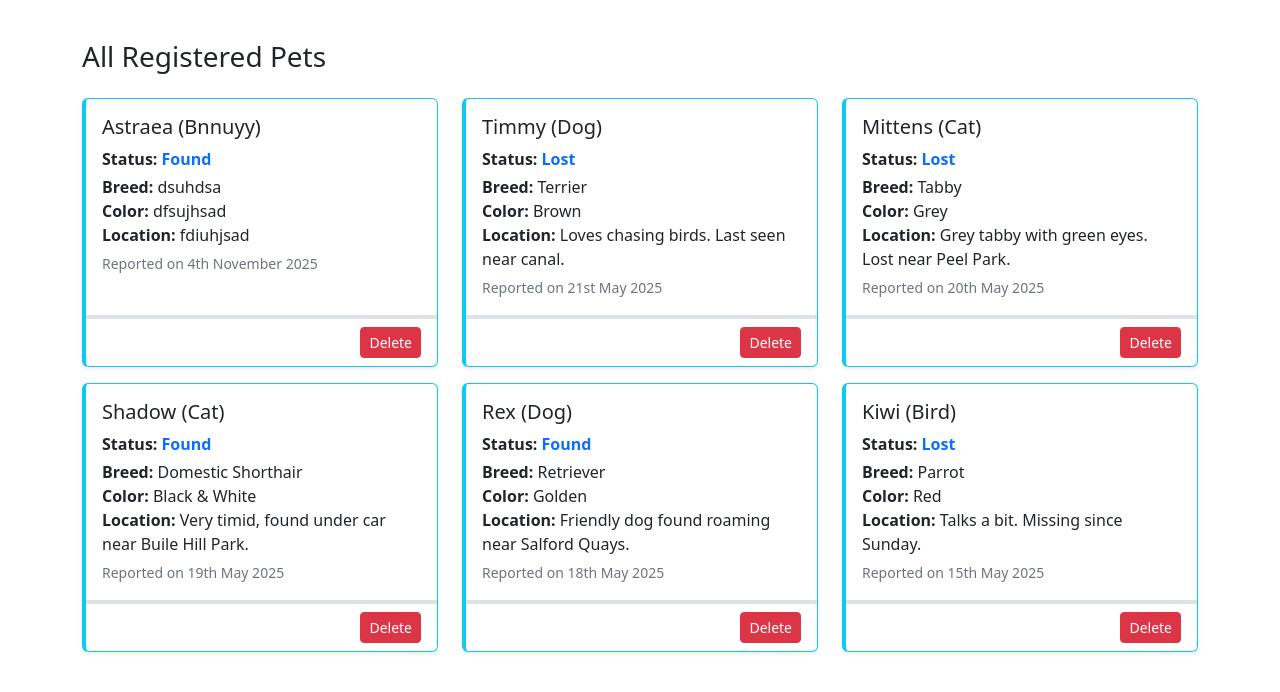
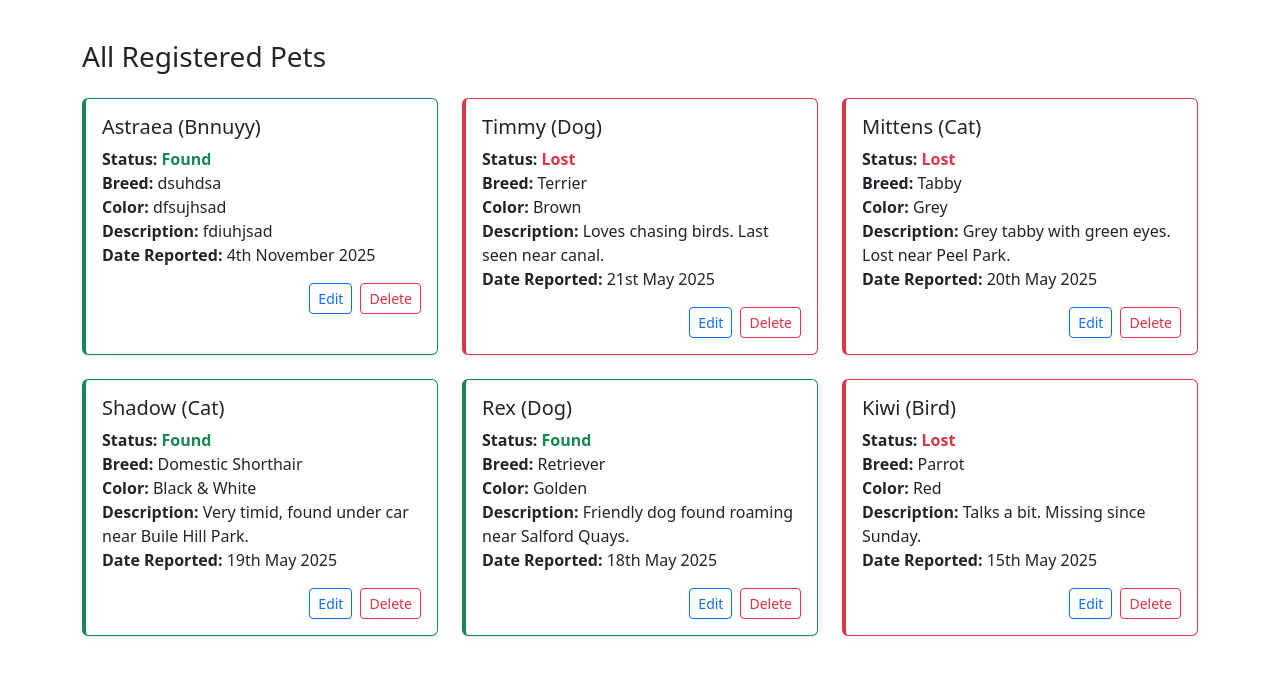
Before and after one commit to NotStarsAligned/petwatch-mvc-php-project, a PHP site: page /pets in a window 1280 px wide. Shown: the part 56-748 px from the top of the page. Run offline with PHP 8.4, Linux system fonts and the light colour scheme; the visitor is signed in with stand-in values (Sample User, id 1); data comes from the database, SQL or seed files in the repository; both versions use the stored data as it was after the commit.

Commit message:
added update buttons because yay

```diff
--- a/Models/PetModel.php
+++ b/Models/PetModel.php
@@ -127,4 +127,35 @@ class PetModel
         }
     }
 
+    /**
+     * Updates a pet record in the database
+     */
+
+    public function updatePet(int $id, array $data): bool {
+        $db = $this->getDbConnection();
+        $sql = "UPDATE pets
+        SET name = :name,
+            species = :species,
+            breed = :breed,
+            color = :color,
+            photo_url = :photo_url,
+            status = :status,
+            description = :description
+        WHERE id = :id";
+
+    try {
+        $stmt = $db->prepare($sql);
+
+        $data['id'] = $id;
+
+        return $stmt->execute($data);
+    } catch (PDOException $e) {
+        error_log("Database Error (updateOwnedPet): " . $e->getMessage());
+        return false;
+    }
+
 }
+
+
+
+}
--- a/Views/pets.phtml
+++ b/Views/pets.phtml
@@ -3,7 +3,7 @@
 <div class="container mt-4">
     <h3 class="mb-4">All Registered Pets</h3>
 
-    <!-- Success / Error Alerts -->
+    <!-- Feedback Messages -->
     <?php if (!empty($view->successMessage)): ?>
         <div class="alert alert-success"><?= htmlspecialchars($view->successMessage) ?></div>
     <?php endif; ?>
@@ -18,13 +18,12 @@
         <div class="row">
             <?php foreach ($view->pets as $pet): ?>
                 <?php
-                $status = $pet->getStatus();
-                $statusText = ($status === 'Lost') ? 'Missing' : (($status === 'Found') ? 'Sighted' : ucfirst($status));
-                $statusClass = ($status === 'Lost') ? 'border-danger' : 'border-info';
-                $statusColor = ($status === 'Lost') ? 'text-danger' : 'text-primary';
+                $status = strtolower($pet->getStatus());
+                $statusClass = ($status === 'lost') ? 'border-danger' : 'border-success';
+                $statusText = ucfirst($status);
                 ?>
 
-                <div class="col-md-4 mb-3">
+                <div class="col-md-4 mb-4">
                     <div class="card h-100 <?= $statusClass ?> border-start border-4 shadow-sm">
                         <div class="card-body">
                             <h5 class="card-title">
@@ -34,33 +33,86 @@
 
                             <p class="card-text mb-1">
                                 <strong>Status:</strong>
-                                <span class="<?= $statusColor ?> fw-bold"><?= $statusText ?></span>
+                                <span class="fw-bold text-<?= ($status === 'lost') ? 'danger' : 'success' ?>">
+                                    <?= htmlspecialchars($statusText) ?>
+                                </span><br>
+                                <strong>Breed:</strong> <?= htmlspecialchars($pet->getBreed() ?: 'Unknown') ?><br>
+                                <strong>Color:</strong> <?= htmlspecialchars($pet->getColor() ?: 'Unknown') ?><br>
+                                <strong>Description:</strong> <?= htmlspecialchars($pet->getDescription() ?: 'Not provided') ?><br>
+                                <strong>Date Reported:</strong> <?= htmlspecialchars($pet->getFormattedReportDate() ?? 'Unknown') ?>
                             </p>
 
-                            <p class="card-text mb-1">
-                                <strong>Breed:</strong> <?= htmlspecialchars($pet->getBreed() ?: 'Unknown') ?><br>
-                                <strong>Color:</strong> <?= htmlspecialchars($pet->getColor() ?: 'Unknown') ?><br>
-                                <strong>Location:</strong> <?= htmlspecialchars($pet->getDescription() ?: 'Not provided') ?>
-                            </p>
+                            <?php if (isset($_SESSION['role']) && $_SESSION['role'] === 'admin'): ?>
+                                <!-- Buttons: Edit & Delete -->
+                                <div class="d-flex justify-content-end gap-2 mt-3">
+                                    <button class="btn btn-sm btn-outline-primary" type="button"
+                                            data-bs-toggle="collapse"
+                                            data-bs-target="#editForm<?= $pet->getId() ?>"
+                                            aria-expanded="false" aria-controls="editForm<?= $pet->getId() ?>">
+                                        Edit
+                                    </button>
 
-                            <small class="text-muted">
-                                Reported on <?= htmlspecialchars($pet->getFormattedReportDate()) ?>
-                            </small>
+                                    <form method="post" action="pets.php" onsubmit="return confirm('Delete this pet?');">
+                                        <input type="hidden" name="delete_pet" value="<?= htmlspecialchars($pet->getId()) ?>">
+                                        <button type="submit" class="btn btn-sm btn-outline-danger">Delete</button>
+                                    </form>
+                                </div>
+
+                                <!-- Inline Edit Form -->
+                                <div class="collapse mt-3" id="editForm<?= $pet->getId() ?>">
+                                    <form method="post" action="pets.php" class="border-top pt-3">
+                                        <input type="hidden" name="pet_id" value="<?= htmlspecialchars($pet->getId()) ?>">
+
+                                        <div class="mb-2">
+                                            <label class="form-label small mb-0">Name</label>
+                                            <input type="text" name="name" class="form-control form-control-sm"
+                                                   value="<?= htmlspecialchars($pet->getName()) ?>">
+                                        </div>
+
+                                        <div class="mb-2">
+                                            <label class="form-label small mb-0">Species</label>
+                                            <input type="text" name="species" class="form-control form-control-sm"
+                                                   value="<?= htmlspecialchars($pet->getSpecies()) ?>">
+                                        </div>
+
+                                        <div class="mb-2">
+                                            <label class="form-label small mb-0">Breed</label>
+                                            <input type="text" name="breed" class="form-control form-control-sm"
+                                                   value="<?= htmlspecialchars($pet->getBreed()) ?>">
+                                        </div>
+
+                                        <div class="mb-2">
+                                            <label class="form-label small mb-0">Color</label>
+                                            <input type="text" name="color" class="form-control form-control-sm"
+                                                   value="<?= htmlspecialchars($pet->getColor()) ?>">
+                                        </div>
+
+                                        <div class="mb-2">
+                                            <label class="form-label small mb-0">Photo URL</label>
+                                            <input type="text" name="photo_url" class="form-control form-control-sm"
+                                                   value="<?= htmlspecialchars($pet->getPhotoUrl()) ?>">
+                                        </div>
+
+                                        <div class="mb-2">
+                                            <label class="form-label small mb-0">Status</label>
+                                            <select name="status" class="form-select form-select-sm">
+                                                <option value="lost" <?= $pet->getStatus() === 'lost' ? 'selected' : '' ?>>Lost</option>
+                                                <option value="found" <?= $pet->getStatus() === 'found' ? 'selected' : '' ?>>Found</option>
+                                            </select>
+                                        </div>
+
+                                        <div class="mb-2">
+                                            <label class="form-label small mb-0">Description</label>
+                                            <textarea name="description" class="form-control form-control-sm" rows="2"><?= htmlspecialchars($pet->getDescription()) ?></textarea>
+                                        </div>
+
+                                        <div class="d-flex justify-content-end">
+                                            <button type="submit" name="update_pet" class="btn btn-sm btn-success">Save Changes</button>
+                                        </div>
+                                    </form>
+                                </div>
+                            <?php endif; ?>
                         </div>
-
-                        <!-- Delete Button for Admins -->
-                        <?php if (isset($_SESSION['role']) && $_SESSION['role'] === 'admin'): ?>
-                            <div class="card-footer bg-transparent border-top d-flex justify-content-end">
-                                <form action="pets.php" method="post" class="m-0">
-                                    <input type="hidden" name="id" value="<?= $pet->getId() ?>">
-                                    <button type="submit" name="delete_pet"
-                                            class="btn btn-sm btn-danger"
-                                            onclick="return confirm('Are you sure you want to delete this pet?');">
-                                        Delete
-                                    </button>
-                                </form>
-                            </div>
-                        <?php endif; ?>
                     </div>
                 </div>
             <?php endforeach; ?>
--- a/pets.php
+++ b/pets.php
@@ -36,6 +36,28 @@ if ($userRole !== 'admin') {
     return;
 }
 
+// Updates the pet!!
+
+if (isset($_POST['update_pet'])) {
+    $id = (int)($_POST['pet_id'] ?? 0);
+
+    $data = [
+        'name' => htmlspecialchars(trim($_POST['name'] ?? '')),
+        'species' => htmlspecialchars(trim($_POST['species'] ?? '')),
+        'breed' => htmlspecialchars(trim($_POST['breed'] ?? '')),
+        'color' => htmlspecialchars(trim($_POST['color'] ?? '')),
+        'photo_url' => htmlspecialchars(trim($_POST['photo_url'] ?? '')),
+        'status' => htmlspecialchars(trim($_POST['status'] ?? '')),
+        'description' => htmlspecialchars(trim($_POST['description'] ?? '')),
+    ];
+
+    if($petModel->updatePet($id, $data)) {
+        $view->successMessage = 'Pet has been updated!';
+    } else {
+        $view->errorMessage = 'Failed to update pet!';
+    }
+}
+
 // Deletes a pet!!
 
 if(isset($_POST['delete_pet']) && isset($_POST['id'])) {
```
Also changed, not shown: petwatch.sqlite.
